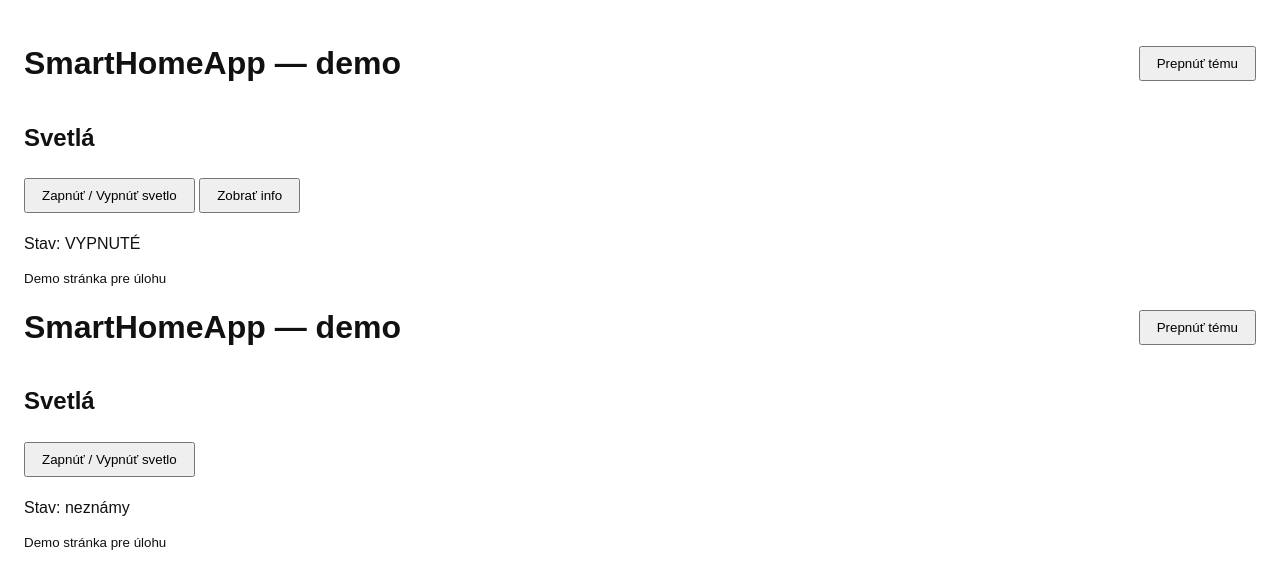
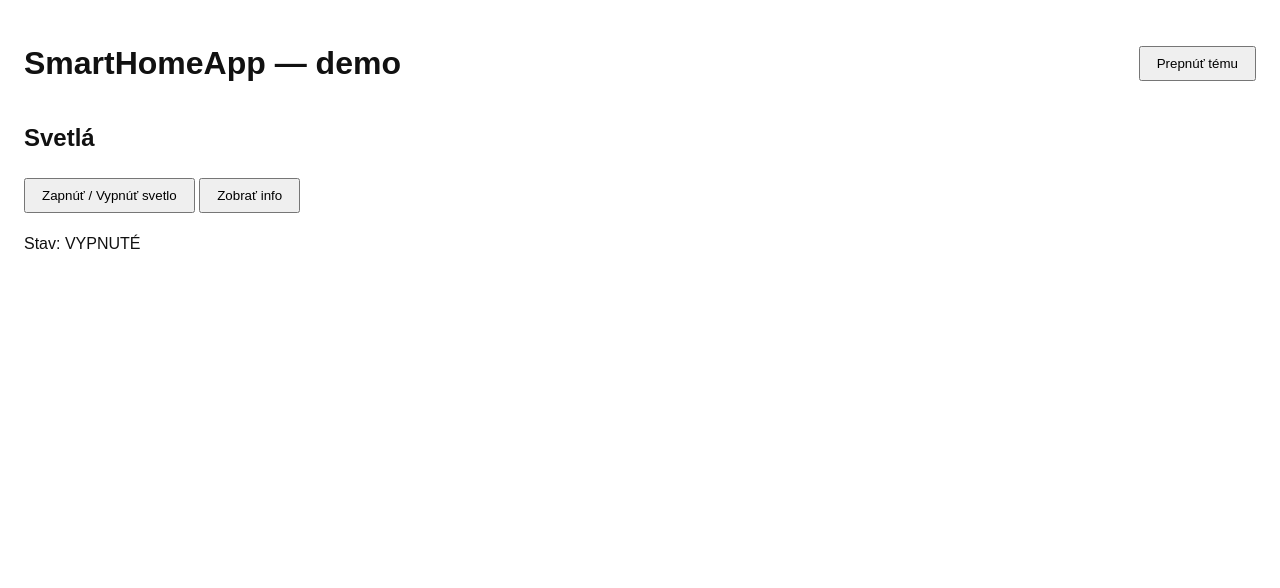
Before and after one commit to DankoBeno/webapp-beno, a plain HTML site: page index.html in a window 1280 px wide. Drawn offline with Linux system fonts and the light colour scheme.

Commit message:
uprava index.html

```diff
--- a/index.html
+++ b/index.html
@@ -1,11 +1,4 @@
 <!doctype html>
-<html lang="sk">
-<head>
-  <meta charset="utf-8" />
-  <meta name="viewport" content="width=device-width,initial-scale=1" />
-  <title>SmartHome Demo</title>
-  <link rel="stylesheet" href="style.css" />
-</head><!doctype html>
 <html lang="sk">
 <head>
   <meta charset="utf-8" />
@@ -29,32 +22,6 @@
     </section>
   </main>
 
-  <footer>
-    <small>Demo stránka pre úlohu</small>
-  </footer>
-
   <script src="app.js"></script>
 </body>
 </html>
-
-<body>
-  <header>
-    <h1>SmartHomeApp — demo</h1>
-    <button id="themeToggle">Prepnúť tému</button>
-  </header>
-
-  <main>
-    <section class="control">
-      <h2>Svetlá</h2>
-      <button id="btnToggle">Zapnúť / Vypnúť svetlo</button>
-      <p id="status">Stav: neznámy</p>
-    </section>
-  </main>
-
-  <footer>
-    <small>Demo stránka pre úlohu</small>
-  </footer>
-
-  <script src="app.js"></script>
-</body>
-</html>
```
